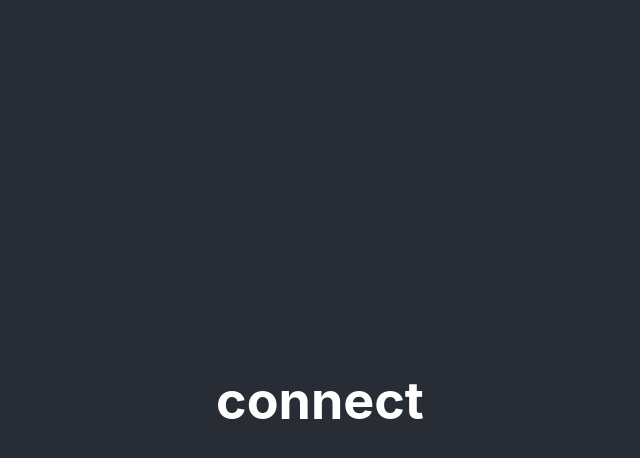
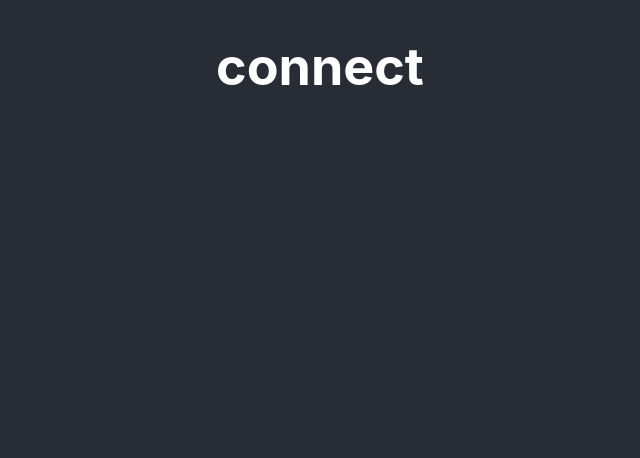
Before and after one commit to kmostafa599/ConnectChatApp, a React (Create React App) app in the folder connect-chat-app/: page / in a window 1280 px wide. Shown: the top 458 px of the page, without its empty margins (320-960 px from the left). Built offline with nearby package versions, Linux system fonts and the light colour scheme.

Commit message:
Build and style the footer and the header component

```diff
--- a/connect-chat-app/src/App.css
+++ b/connect-chat-app/src/App.css
@@ -1,38 +1,8 @@
-.App {
-  text-align: center;
-}
-
-.App-logo {
-  height: 40vmin;
-  pointer-events: none;
-}
-
-@media (prefers-reduced-motion: no-preference) {
-  .App-logo {
-    animation: App-logo-spin infinite 20s linear;
-  }
-}
-
 .App-header {
   background-color: #282c34;
   min-height: 100vh;
   display: flex;
-  flex-direction: column;
-  align-items: center;
   justify-content: center;
   font-size: calc(10px + 2vmin);
   color: white;
 }
-
-.App-link {
-  color: #61dafb;
-}
-
-@keyframes App-logo-spin {
-  from {
-    transform: rotate(0deg);
-  }
-  to {
-    transform: rotate(360deg);
-  }
-}
--- a/connect-chat-app/src/App.tsx
+++ b/connect-chat-app/src/App.tsx
@@ -1,5 +1,4 @@
 import React from 'react';
-import logo from './logo.svg';
 import './App.css';
 
 function App() {
```
